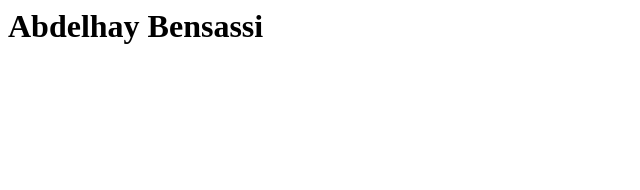
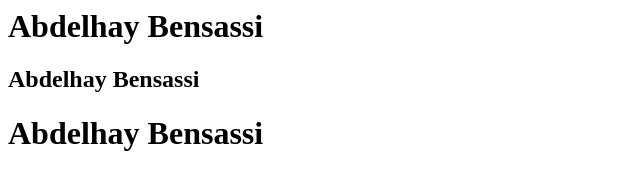
Before and after one commit to AbdelhayA0100/myproject, a plain HTML site: page index.html in a window 1280 px wide. Shown: the whole page, without its empty margins (0-640 px from the left). Drawn offline with Linux system fonts and the light colour scheme.

Commit message:
my first project in git

```diff
--- a/index.html
+++ b/index.html
@@ -1 +1,3 @@
 <h1>Abdelhay Bensassi </h1>
+<h2>Abdelhay Bensassi </h2>
+<h1>Abdelhay Bensassi </h1>
```
